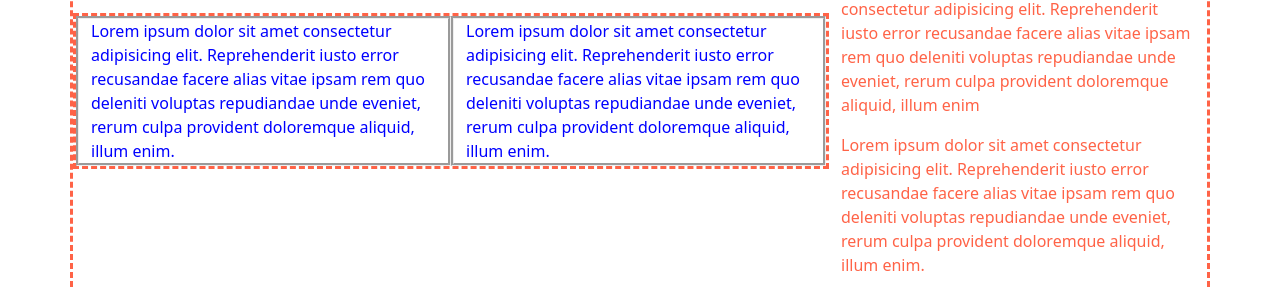
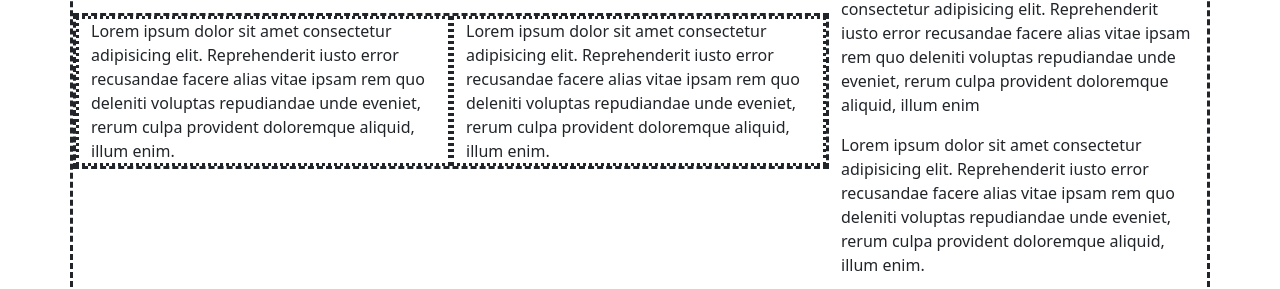
Before and after one commit to Liz-Mutesi/Origin, a plain HTML site: page index.html in a window 1280 px wide. Shown: the part 266-555 px from the top of the page. Drawn offline with Linux system fonts and the light colour scheme.

Commit message:
edited css

```diff
--- a/css/bootstrap 5.1.3/custom.css
+++ b/css/bootstrap 5.1.3/custom.css
@@ -1,9 +1,12 @@
 .row{
-    border-style: dashed;color: tomato;
+    border-style: dashed;
 }
 .container,.container-fluid{
     border: black;
 }
 .col{
-    border: groove;color: blue;
+    border-style: dotted;
 }
+.font{
+    font-size: smaller;
+}
```
